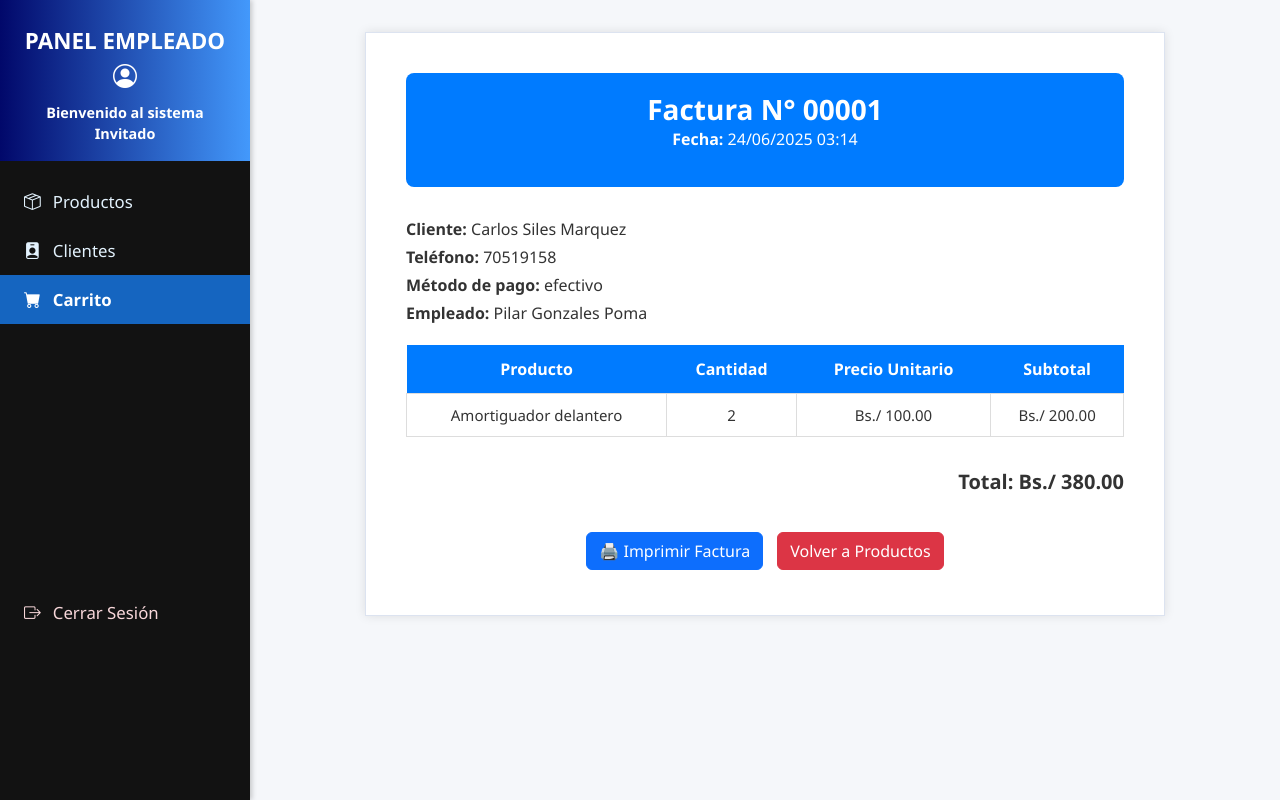
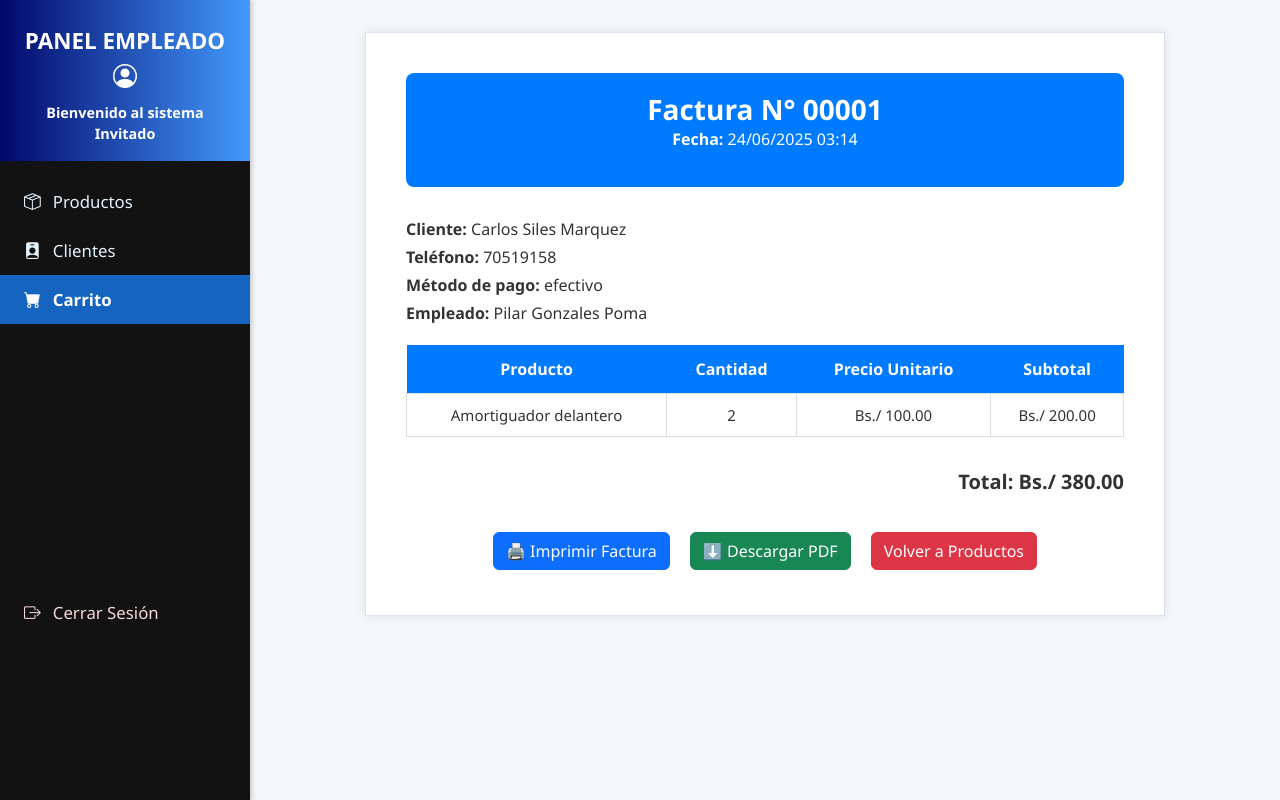
Before and after one commit to LuisRonaldo117/PROYECTO_EMERGENTES_II, a Flask app: page /empleados/carrito/factura/1 in a window 1280 px wide. Run offline with Flask 3, Linux system fonts and the light colour scheme; some libraries are stand-ins or nearby versions.

Commit message:
por fin termine

```diff
--- a/templates/empleados/carrito/factura.html
+++ b/templates/empleados/carrito/factura.html
@@ -43,18 +43,49 @@
     <strong>Total: Bs./ {{ "%.2f"|format(venta.total) }}</strong>
   </div>
 
-  <div class="factura-acciones no-print">
+  <div class="factura-acciones no-print" id="botones-factura">
     <button onclick="window.print()" class="btn btn-primary">🖨️ Imprimir Factura</button>
+    <button id="downloadPdfBtn" class="btn btn-success">⬇️ Descargar PDF</button>
     <a href="{{ url_for('empleado.productos') }}" class="btn btn-danger">Volver a Productos</a>
   </div>
 </div>
+
+<!-- Script html2pdf.js CDN -->
+<script src="https://cdnjs.cloudflare.com/ajax/libs/html2pdf.js/0.10.1/html2pdf.bundle.min.js"></script>
+
+<script>
+  document.getElementById('downloadPdfBtn').addEventListener('click', () => {
+    const element = document.getElementById('factura');
+    const botones = document.getElementById('botones-factura');
+
+    // Ocultar botones antes de exportar PDF
+    botones.style.display = 'none';
+
+    // Reducir padding para que suba el contenido al máximo
+    element.style.paddingTop = '0px';
+
+    const opt = {
+      margin: 0.1,  // margen muy pequeño para subir contenido
+      filename: `Factura_{{ "%05d"|format(venta.id) }}.pdf`,
+      image: { type: 'jpeg', quality: 0.98 },
+      html2canvas: { scale: 2, logging: false, dpi: 192, letterRendering: true },
+      jsPDF: { unit: 'in', format: 'a4', orientation: 'portrait' }
+    };
+
+    html2pdf().set(opt).from(element).save().then(() => {
+      // Restaurar padding y mostrar botones de nuevo después de guardar PDF
+      element.style.paddingTop = '';
+      botones.style.display = 'flex';
+    });
+  });
+</script>
 
 <style>
 /* Diseño general */
 #factura {
   max-width: 800px !important;
   margin: auto !important;
-  padding: 40px !important;
+  padding: 40px !important;  /* padding normal para pantalla */
   background: #ffffff !important;
   border: 1px solid #dce3f0 !important;
   box-shadow: 0 0 10px rgba(0, 0, 0, 0.1) !important;
@@ -118,6 +149,9 @@
 .factura-acciones {
   text-align: center !important;
   margin-top: 30px !important;
+  display: flex;
+  justify-content: center;
+  gap: 10px;
 }
 
 .factura-acciones .btn {
@@ -145,6 +179,7 @@
     display: none !important;
   }
 }
+
 /* Responsive tabla en móviles */
 @media (max-width: 768px) {
   .factura-tabla {
@@ -165,6 +200,5 @@
     font-size: 18px !important;
   }
 }
-
 </style>
 {% endblock %}
```
Also changed, not shown: instance/ventas.db.
